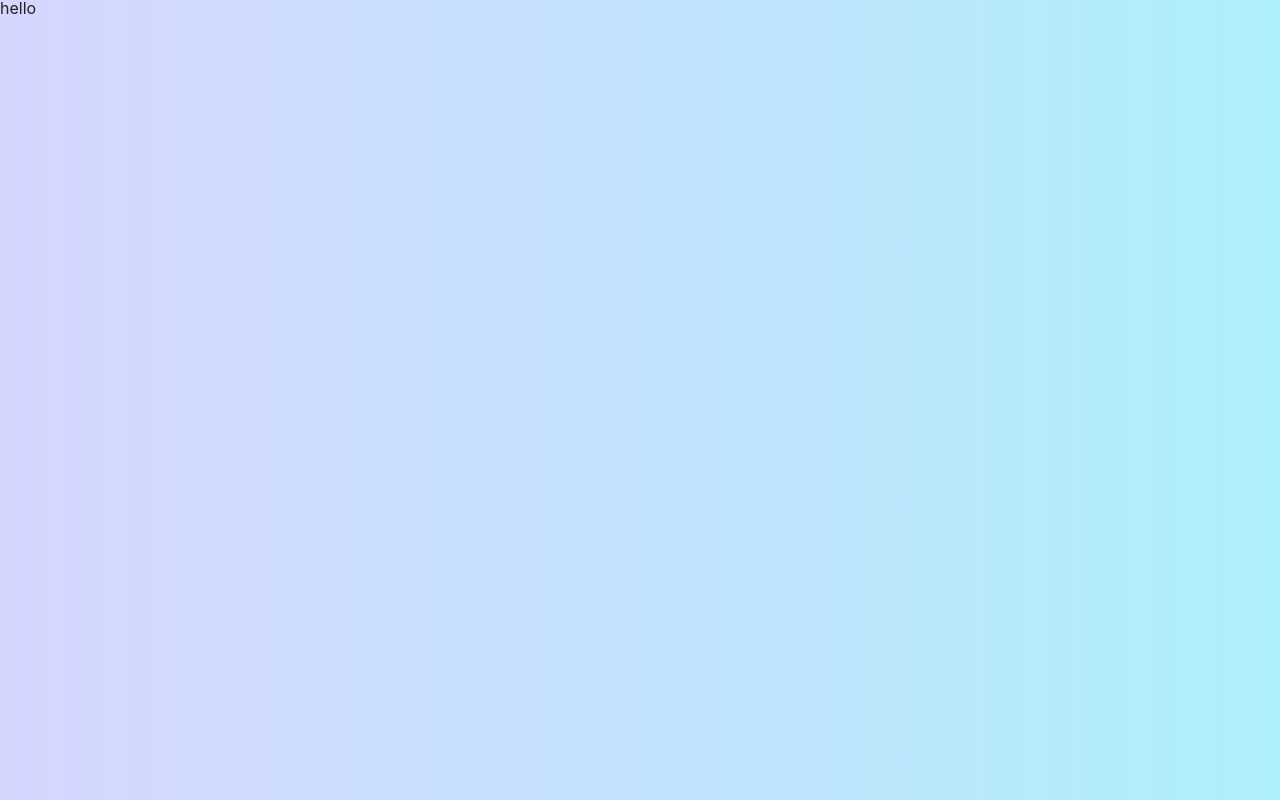
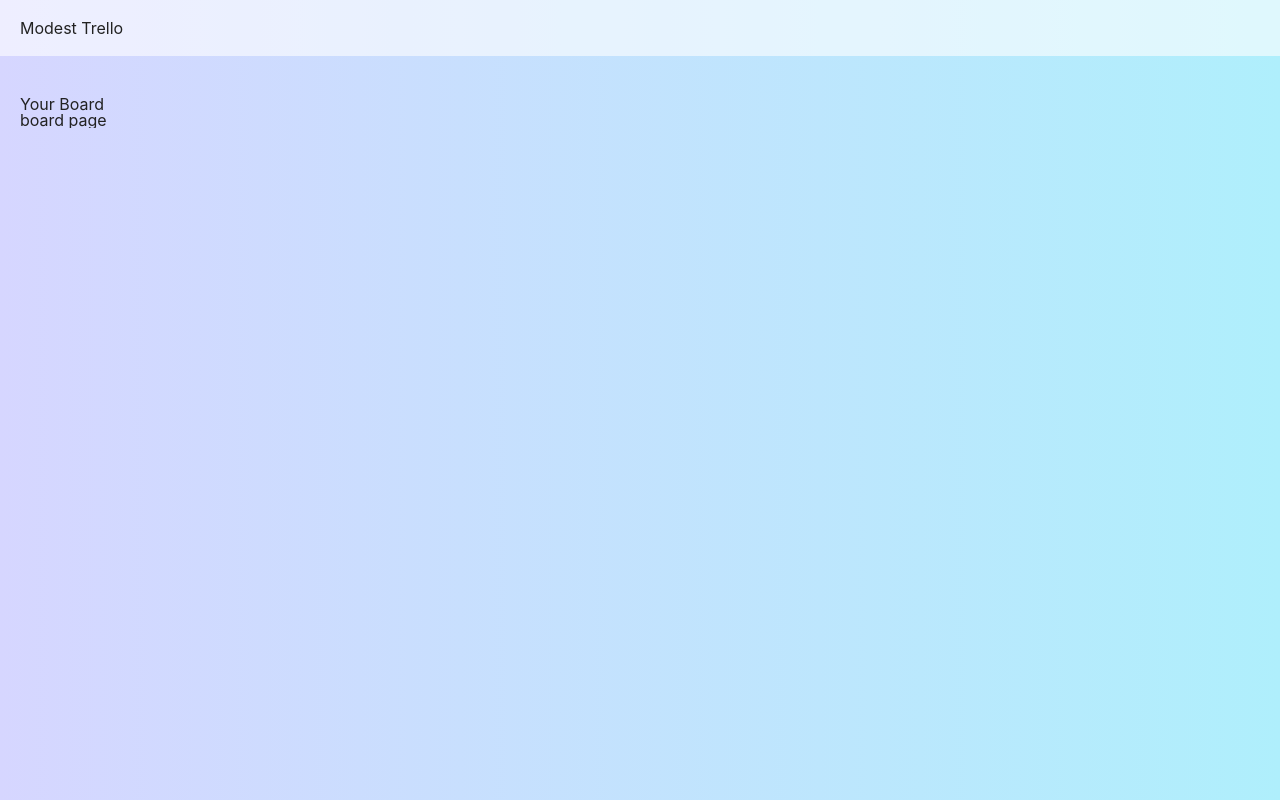
Before and after one commit to IvanKuzyshyn/modest-trello, a React (Create React App) app: page / in a window 1280 px wide. Built offline with nearby package versions, Linux system fonts and the light colour scheme.

Commit message:
Render board draft component

```diff
--- a/src/App.tsx
+++ b/src/App.tsx
@@ -1,9 +1,8 @@
 import React from 'react';
+import {Board} from "./scenes/board-page/components/board/Board"
 
 const App = () => (
-    <div className="App">
-      hello
-    </div>
+    <Board />
 )
 
 export default App;
--- a/src/scenes/board-page/components/board/Board.tsx
+++ b/src/scenes/board-page/components/board/Board.tsx
@@ -3,7 +3,7 @@ import React from 'react'
 import './Board.css'
 import { Page } from "../../../shared/components/page/Page";
 
-const Board = () => {
+export const Board = () => {
     return (
         <Page>
             <section>
@@ -15,5 +15,3 @@ const Board = () => {
         </Page>
     )
 }
-
-export default Board
```
